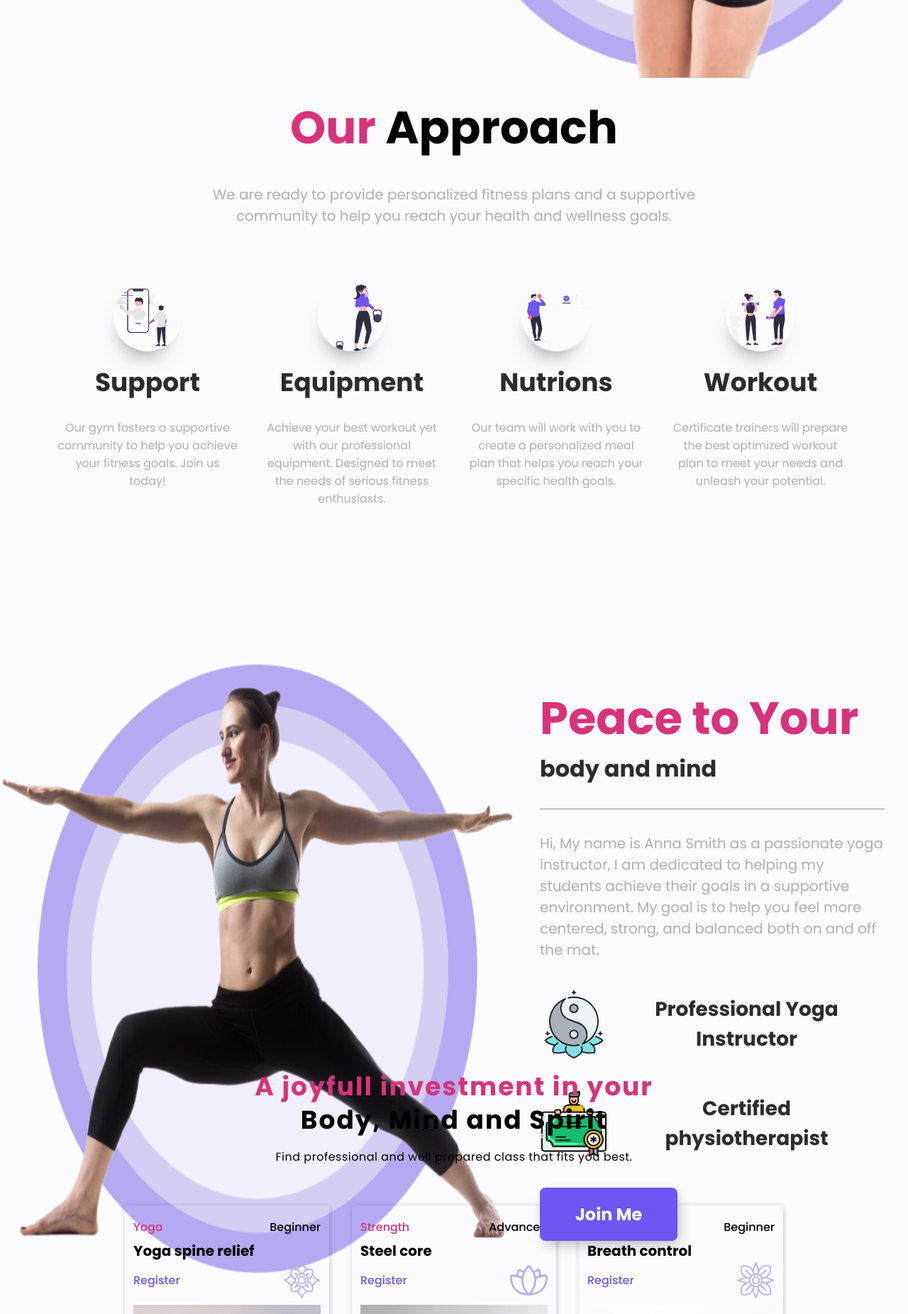
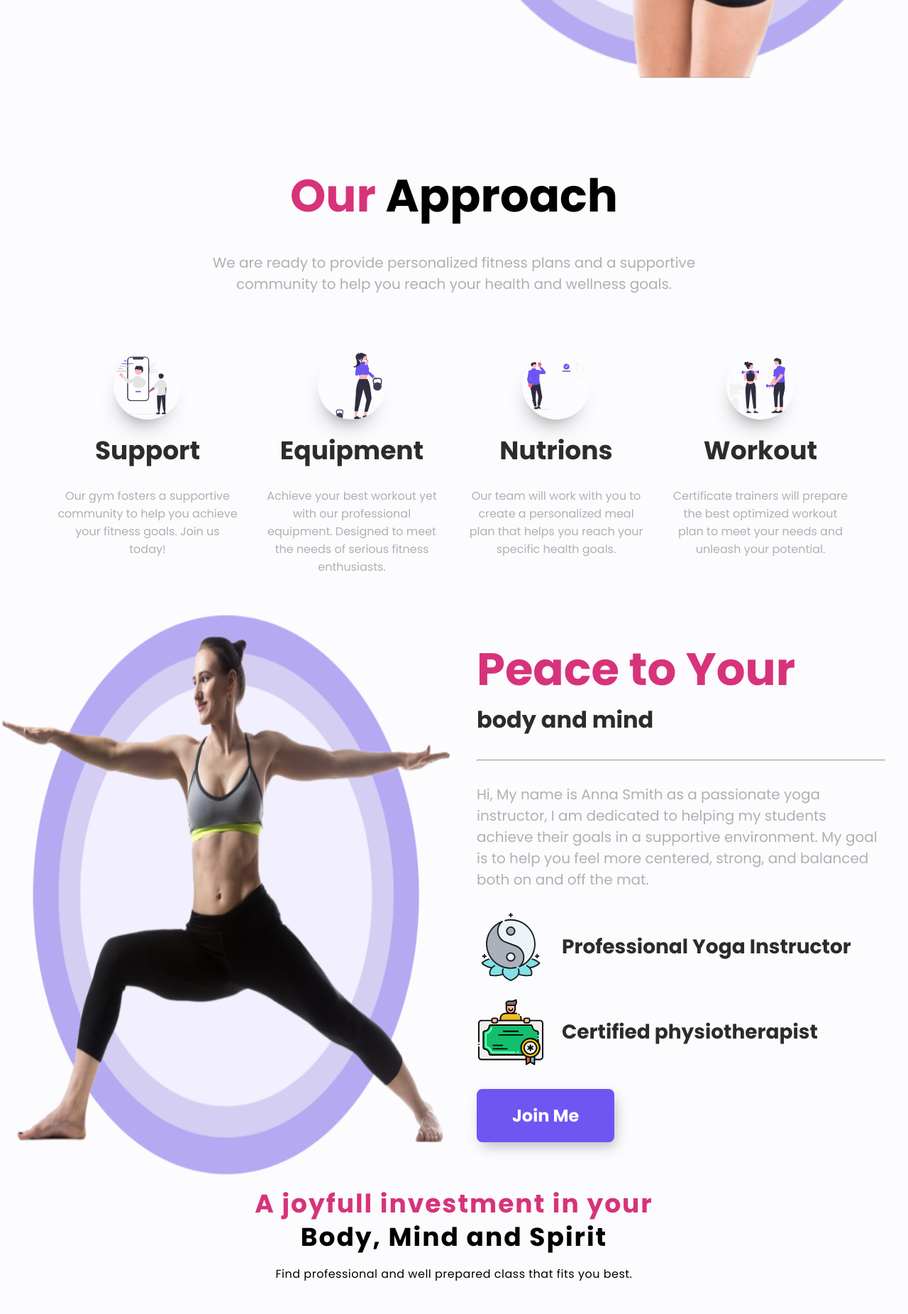
Before and after one commit to xFluzr/Onyx-Fitness, a React (Create React App) app: page / in a window 1280 px wide. Shown: the part 700-2551 px from the top of the page at 71% size. Built offline with nearby package versions, Linux system fonts and the light colour scheme.

Commit message:
minor changes

```diff
--- a/src/components/homepage/Joyfull.js
+++ b/src/components/homepage/Joyfull.js
@@ -47,7 +47,7 @@ const Joyfull = () => {
                             icon={icon2}
                         />
                     </div>
-                    <Button />
+                    <Button text={"See all courses"} type={"button"} additionalClasses="btn-lg"/>
                 </div>
             </div>
         </section>
--- a/src/components/homepage/PeaceToYour.js
+++ b/src/components/homepage/PeaceToYour.js
@@ -35,7 +35,7 @@ const PeaceToYour = () => {
 
                 </li>
               </ul>
-              <Button type={"button"} isBackground={true} text={"Join Me"} additionalClasses="join-me"/>
+              <Button type={"button"} isBackground={true} text={"Join Me"} additionalClasses="btn-lg"/>
             </div>
             </div>
 
--- a/src/components/homepage/button.css
+++ b/src/components/homepage/button.css
@@ -71,7 +71,7 @@
     font-size: 1rem;
   }
 
-  .join-me{
+  .btn-lg{
     margin: 0;
     padding: 1rem 0;
     font-size: 1.25rem;
--- a/src/components/homepage/ourapproach.css
+++ b/src/components/homepage/ourapproach.css
@@ -1,6 +1,6 @@
 #our-approach{
-    height: 100vh;
-    font-family: 'Lucida Sans', 'Lucida Sans Regular', 'Lucida Grande', 'Lucida Sans Unicode', Geneva, Verdana, sans-serif;
+    margin-top: 6rem;
+    height: auto;
 }
 .our-approach-title{
     text-align: center;
@@ -40,7 +40,7 @@
     }
 }
 
-@media screen and (max-width:500px){
+@media screen and (max-width:512){
     .our-approach-title{
         font-size: 2rem;
     }
--- a/src/components/homepage/peacetoyour.css
+++ b/src/components/homepage/peacetoyour.css
@@ -1,19 +1,19 @@
 #peace-to-your{
-    height: 70vh;
+    height: auto;
     width: 100%;
-    font-family: 'Lucida Sans', 'Lucida Sans Regular', 'Lucida Grande', 'Lucida Sans Unicode', Geneva, Verdana, sans-serif;
 }
 .section-wrapper{
     display: flex;
+    flex-wrap: wrap;
 }
 .section-image{
-    max-width: 100%;
-
+    max-width: 50%;
+    order:1;
 }
 .section-content{
-    max-width: 80%;
+    max-width: 50%;
     padding: 2rem;
-
+    order:2;
 }
 .section-title{
     font-size:4rem;
@@ -56,7 +56,26 @@
 
 
 /* MOBILE LOOK */
+@media screen and (max-width:1024px){
+    .section-image{
+        max-width: 80%;
+        margin: 0 auto;
+
+    }
+    .section-content{
+        max-width: 100%;
+        text-align:center;
+        align-items: center;
+    }
+    .yoga-advantage{
+        margin:1.5rem auto;
+        justify-content: center;
+
+    }
+}
+
 @media screen and (max-width:800px) {
+
     .section-wrapper{
         flex-direction: column;
         width: 100%;
@@ -67,12 +86,12 @@
         display: flex;
         flex-direction: column;
         align-items: center;
-        order:1;
+        order:2;
     }
     .section-image{
         max-width: 100%;
         padding: 0 6rem;
-        order: 2;
+        order: 1;
     }
     .section-title{
         text-align: center;
```
